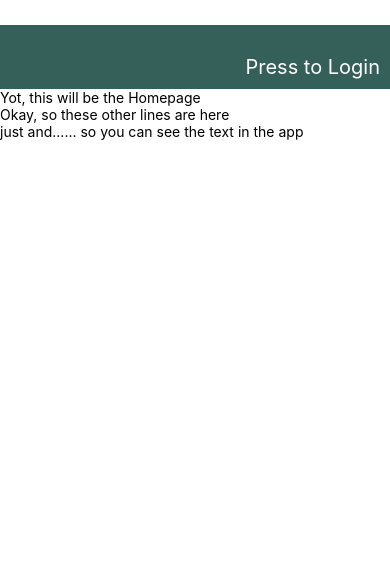
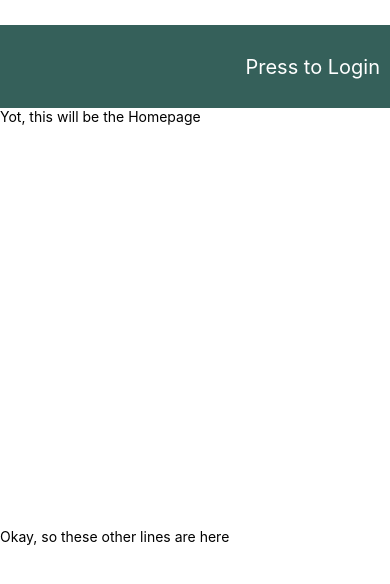
Before and after one commit to JustinDudley/globo, a React Native app: screen / in a window 390 px wide. Shown: the top 584 px of the page. Built offline with nearby package versions, Linux system fonts and the light colour scheme.

Commit message:
add inline flex dimensions to Text componenets

```diff
--- a/app/sections/Header.js
+++ b/app/sections/Header.js
@@ -24,13 +24,15 @@ export class Header extends React.Component {
     );
   }
 }
+
 const styles = StyleSheet.create({
   headStyle: {
     marginTop: 25, // my own addition
     paddingTop: 30,
-    paddingBottom: 10,
     paddingRight: 10,
     backgroundColor: "#35605a",
+    flex: 1,
+    // width: 100,
   },
   headText: {
     textAlign: "right",
--- a/app/views/Home.js
+++ b/app/views/Home.js
@@ -1,17 +1,20 @@
 import React from "react";
-import { Stylesheet, Text, View } from "react-native";
+import { StyleSheet, Text, View } from "react-native";
 
 import { Header } from "../sections/Header";
 
 export class Home extends React.Component {
   render() {
     return (
-      <View>
+      <View style={styles.container}>
         <Header message="Press to Login" />
-        <Text>Yot, this will be the Homepage</Text>
-        <Text>Okay, so these other lines are here</Text>
-        <Text>just and...... so you can see the text in the app</Text>
+        <Text style={{ flex: 8 }}>Yot, this will be the Homepage</Text>
+        <Text style={{ flex: 6 }}>Okay, so these other lines are here</Text>
       </View>
     );
   }
 }
+
+const styles = StyleSheet.create({
+  container: { flex: 1 },
+});
```
